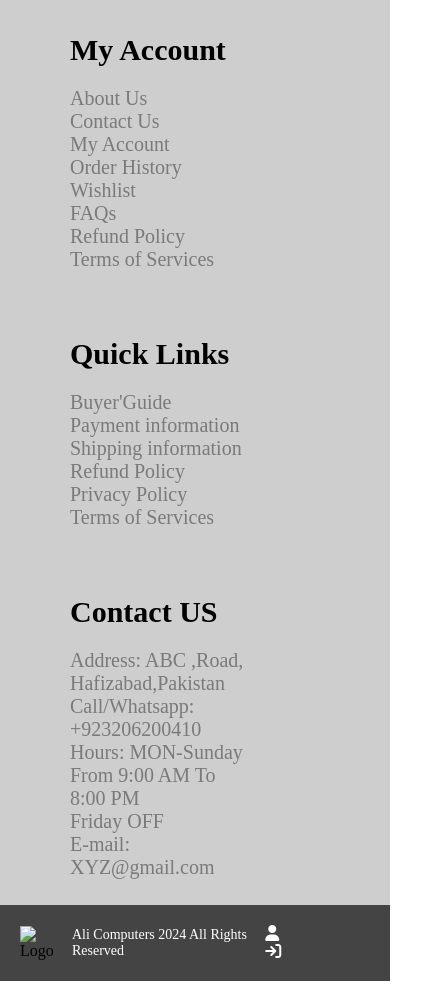
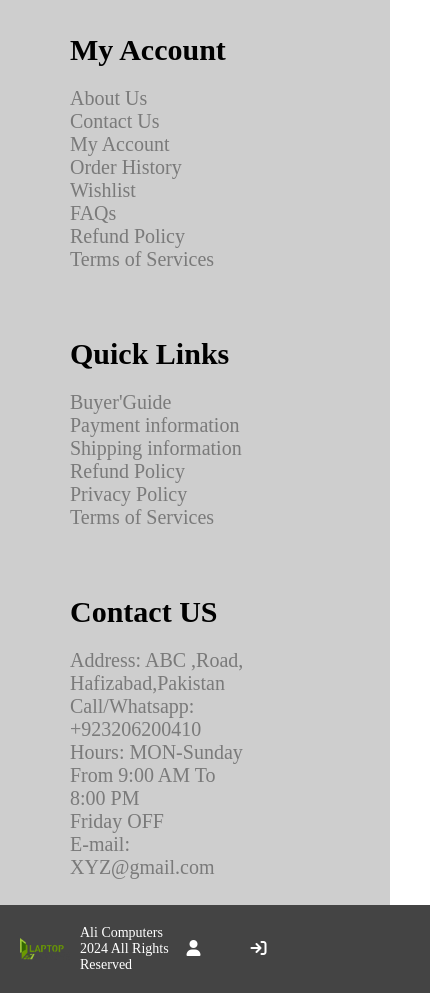
Before and after one commit to Haris7x7/shop-repo, a plain HTML site: page index.html in a window 390 px wide. Shown: the part 4803-5796 px from the top of the page, 430 px wide, since content can reach past the window. Drawn offline with Linux system fonts and the light colour scheme.

Commit message:
code update

```diff
--- a/index.html
+++ b/index.html
@@ -369,7 +369,7 @@
             </div>
             <div class="footer-bottom">
                 <div class="footer-logo">
-                    <img src="assests/images/logo.avif" alt="Logo">
+                    <img src="imgs/logo.avif" alt="Logo">
                     <span>Ali Computers 2024 All Rights Reserved</span>
                 </div>
                 <div class="footer-icons">
--- a/style.css
+++ b/style.css
@@ -443,9 +443,6 @@ footer {
         margin: 0;
         padding: 0;
     }
-    /* body{
-        width: 100%;
-    } */
     .options-container{
         display: block;
         box-shadow: 0 4px 6px rgba(0, 0, 0, 0.1);
@@ -461,4 +458,10 @@ footer {
         width: 50%;
         margin: 10px 0;
     }
+    .footer-bottom{
+        width: 100%;
+    }
+    .footer-icons{
+        width: 100%;
+    }
 }
```
